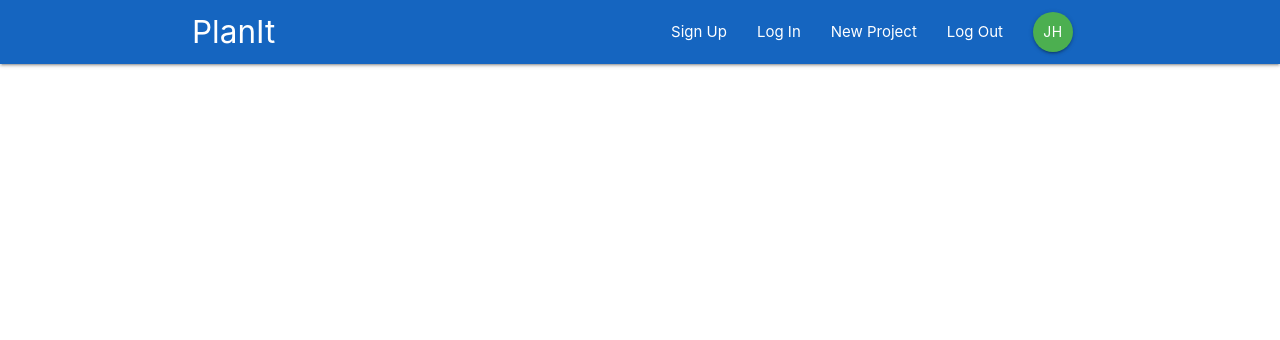
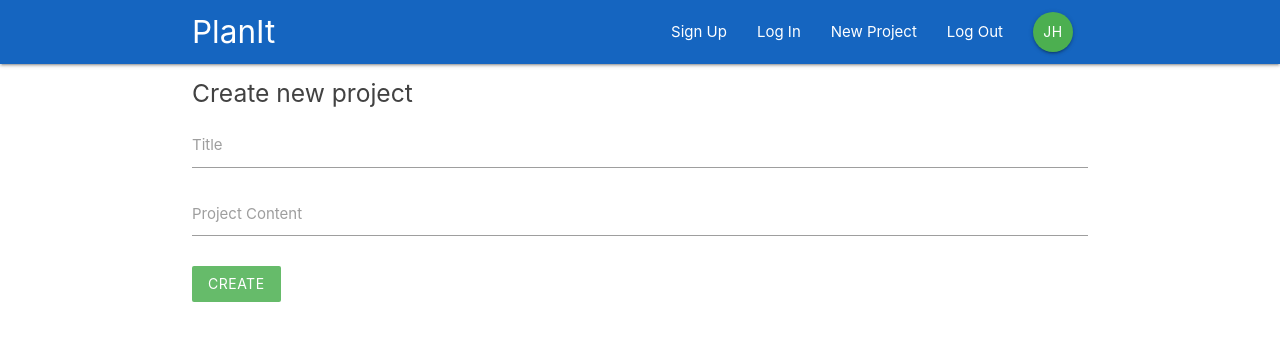
Before and after one commit to JayHansea/plan-it, a React (Create React App) app: page /create in a window 1280 px wide. Shown: the top 340 px of the page. Built offline with nearby package versions, Linux system fonts and the light colour scheme.

Commit message:
create a form for new projects

```diff
--- a/src/App.js
+++ b/src/App.js
@@ -5,6 +5,7 @@
 import ProjectDetails from "./components/projects/ProjectDetails";
 import SignIn from "./components/auth/SignIn";
 import SignUp from "./components/auth/SignUp";
+import CreateProject from "./components/projects/CreateProject";
 
 function App() {
   return (
@@ -16,6 +17,7 @@
           <Route path="/project/:id" component={ProjectDetails} />
           <Route path="/signin" component={SignIn} />
           <Route path="/signup" component={SignUp} />
+          <Route path="/create" component={CreateProject} />
         </Switch>
       </div>
     </BrowserRouter>
--- a/src/components/projects/CreateProject.js
+++ b/src/components/projects/CreateProject.js
@@ -0,0 +1,45 @@
+import React, { Component } from "react";
+
+class CreateProject extends Component {
+  state = {
+    title: "",
+    content: ""
+  };
+
+  handleChange = e => {
+    this.setState({
+      [e.target.id]: e.target.value
+    });
+  };
+  handleSubmit = e => {
+    e.preventDefault();
+    console.log(this.state);
+  };
+
+  render() {
+    return (
+      <div className="container">
+        <form onSubmit={this.handleSubmit} className="white">
+          <h5 className="grey-text text-darken-3">Create new project</h5>
+          <div className="input-field">
+            <label htmlFor="title">Title</label>
+            <input type="text" id="title" onChange={this.handleChange} />
+          </div>
+          <div className="input-field">
+            <label htmlFor="content">Project Content</label>
+            <textarea
+              className="materialize-textarea"
+              id="content"
+              onChange={this.handleChange}
+            />
+          </div>
+          <div className="input-field">
+            <button className="btn green lighten-1 z-depth-0">Create</button>
+          </div>
+        </form>
+      </div>
+    );
+  }
+}
+
+export default CreateProject;
```
